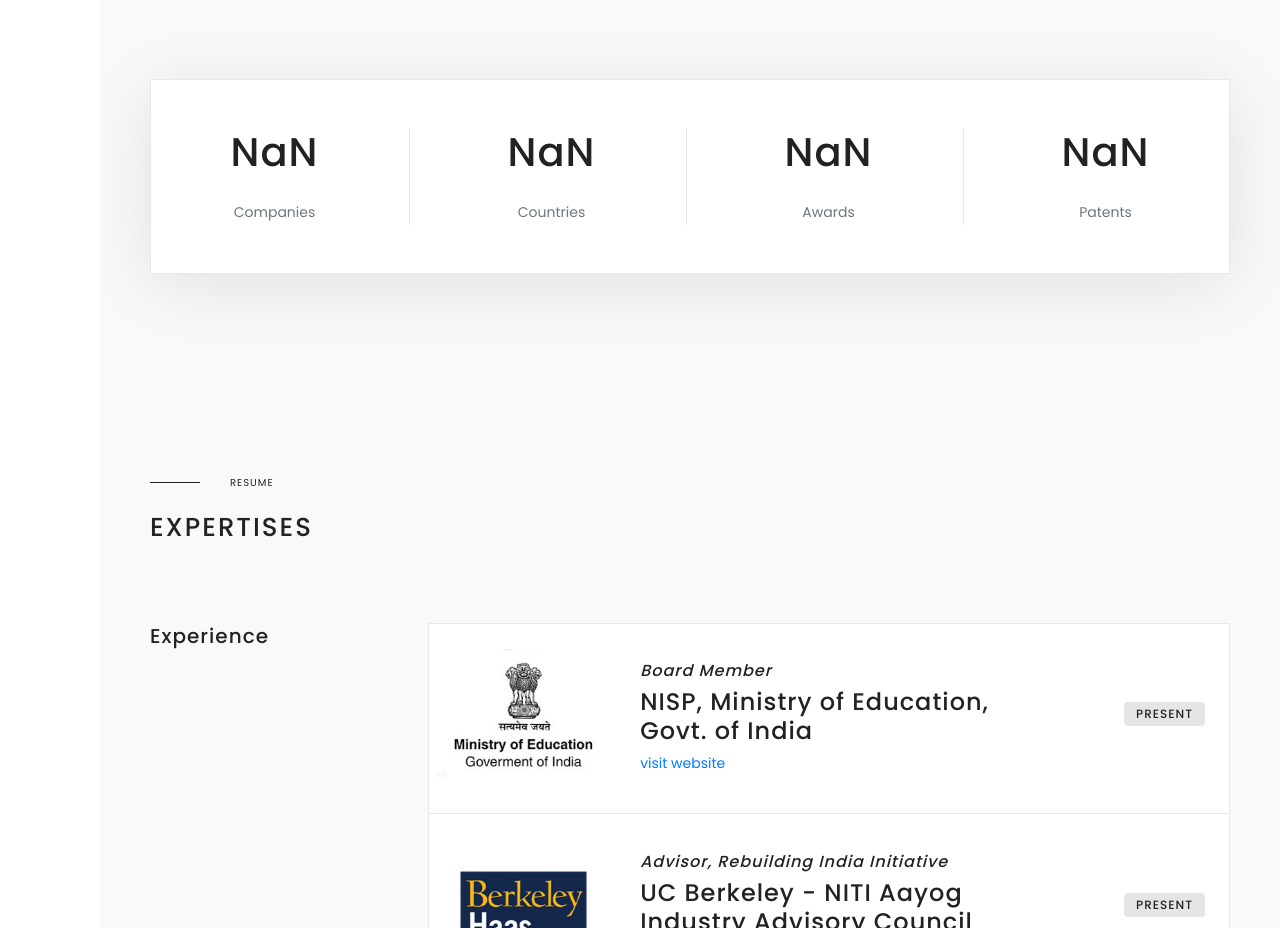
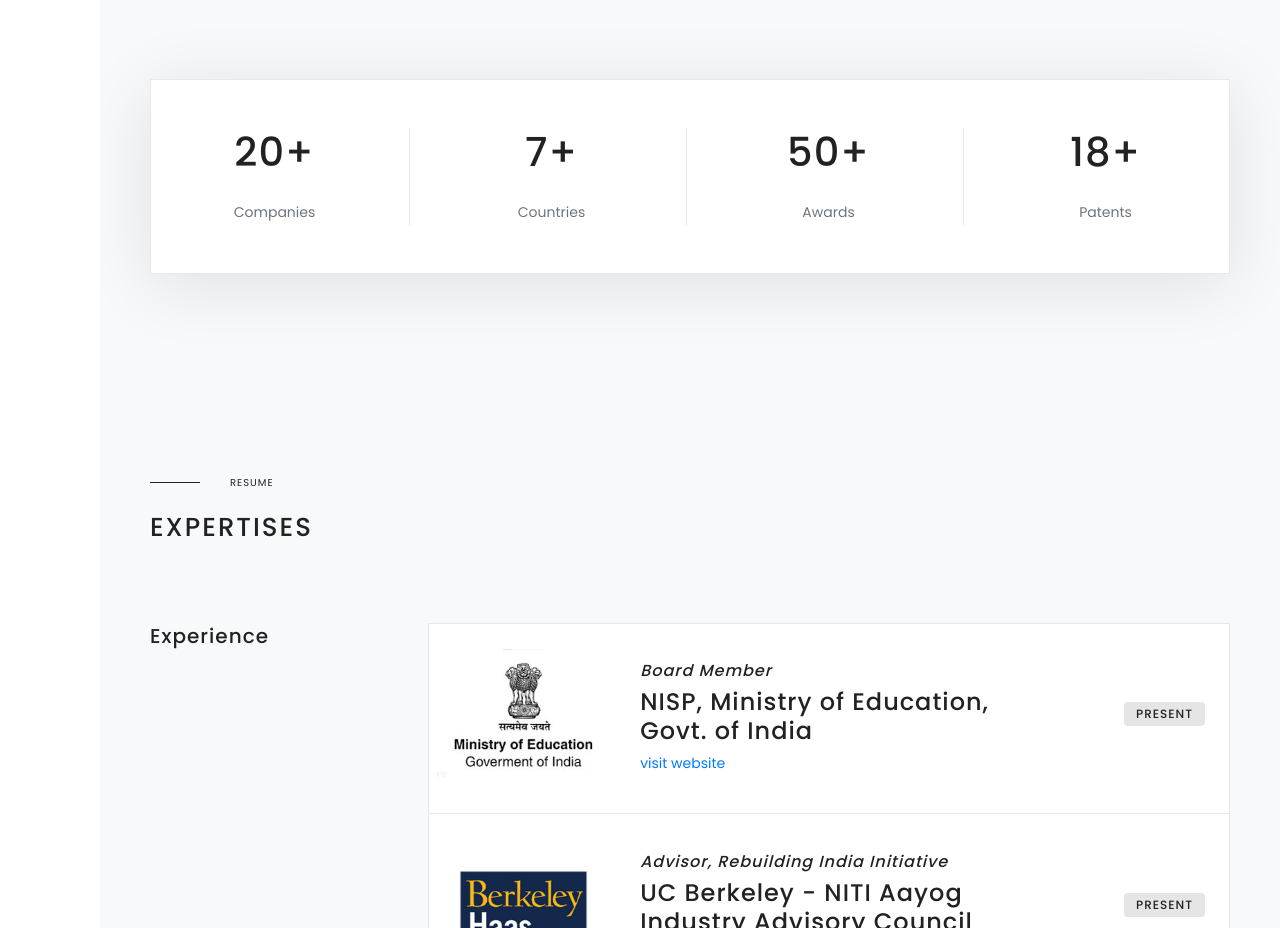
Before and after one commit to sumitsingh007/yash.github.io, a plain HTML site: page index.html in a window 1280 px wide. Shown: the part 1600-2528 px from the top of the page. Drawn offline with Linux system fonts and the light colour scheme; files whose address does not match are found by name.

Commit message:
Update index.html

```diff
--- a/index.html
+++ b/index.html
@@ -177,7 +177,7 @@
 <div class="about-desc">
 <div class="about-desc-content text-justify">
 <h2>About Me</h2>
-<p class="mt-4 font-weight-light"> I am 24 years old Entrepreneur from India. Running businesses across 7 countries including US, Singapore, Hong Kong, China etc. Started working at age of 14, I have 18 patents on my name along with a group of 26 companies. Have been conferred Karmaveer Chakra, been a Delegate at UN, TEDx Speaker ,Padma Shri Nominee ,Forbes Under 30. Also a Garwood Fellow, UC Berkeley. On the Board of UC Berkeley - NITI Aayog Industry Advisory Council and Member, National Innovation Startup Policy, Ministry of Education, India</p></div>
+<p class="mt-4 font-weight-light"> I am 24 years old Entrepreneur from India. Running businesses across 7 countries including US, Singapore, Hong Kong, China etc. Started working at age of 14, I have 18 patents on my name along with a group of 26 companies. Have been conferred Karmaveer Chakra, been a Delegate at UN, TEDx Speaker ,Padma Shri Nominee ,Forbes Under 30. Also a Garwood Fellow, UC Berkeley. On the Board of UC Berkeley - NITI Aayog Industry Advisory Council and Member, National Innovation Startup Policy, Ministry of Education, India.</p></div>
 
 <ul class="about-desc-social text-left my-4 list-unstyled list-inline">
 <li class="list-inline-item"><a class="hover-state" href="https://www.facebook.com/yashrajbhardwaj.bhardwaj" target="blank"><i class="lni lni-facebook"></i></a></li>
@@ -237,7 +237,7 @@
 <div class="col-3 col-md-3">
 <div class="counter-text my-4 m-md-5 text-center">
 <h3>
-<span class="counter">20+</span>
+<span class="counter">20</span><span>+</span>
 </h3>
 <p class="mt-4">Companies</p>
 </div>
@@ -245,7 +245,7 @@
 <div class="col-3 col-md-3">
 <div class="counter-text my-4 m-md-5 text-center">
 <h3>
-<span class="counter">07+</span>
+<span class="counter">07</span><span>+</span>
 </h3>
 <p class="mt-4">Countries</p>
 </div>
@@ -253,7 +253,7 @@
 <div class="col-3 col-md-3">
 <div class="counter-text my-4 m-md-5 text-center">
 <h3>
-<span class="counter">50+</span>
+<span class="counter">50</span><span>+</span>
 </h3>
 <p class="mt-4">Awards</p>
 </div>
@@ -261,7 +261,7 @@
 <div class="col-3 col-md-3">
 <div class="counter-text my-4 m-md-5 text-center">
 <h3>
-<span class="counter">18+</span>
+<span class="counter">18</span><span>+</span>
 </h3>
 <p class="mt-4">Patents</p>
 </div>
```
